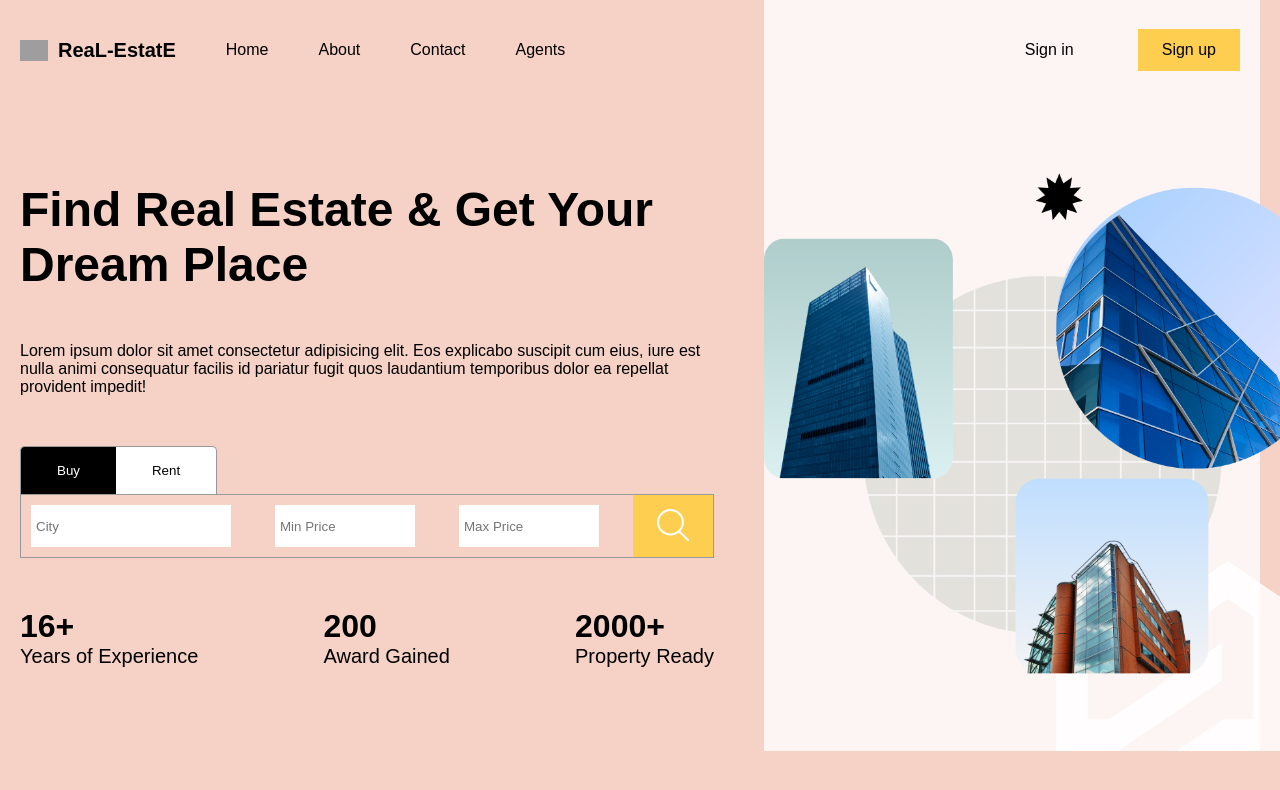
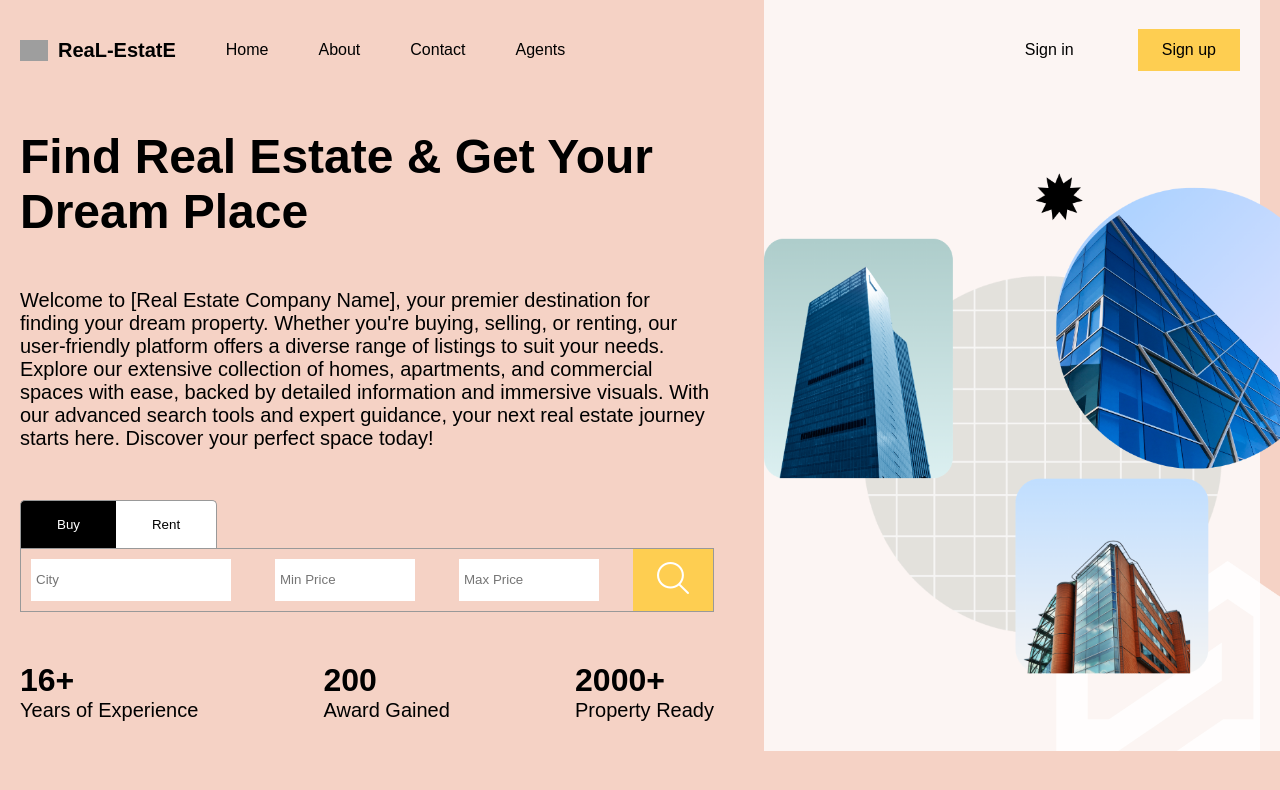
Before and after one commit to tushargautam3112/Real-Estate, a React (Vite) app in the folder Real-Estate/: page / in a window 1280 px wide. Shown: the top 790 px of the page. Built offline with nearby package versions, Linux system fonts and the light colour scheme; grey boxes are pictures that could not be loaded.

Commit message:
Added India Location in Map

```diff
--- a/Real-Estate/src/components/map/Map.jsx
+++ b/Real-Estate/src/components/map/Map.jsx
@@ -17,3 +17,4 @@ export default function Map({items}){
   </MapContainer>
   );
 }
+// New Delhi - 28.6139, 77.2090
--- a/Real-Estate/src/routes/homePage/Home.jsx
+++ b/Real-Estate/src/routes/homePage/Home.jsx
@@ -12,10 +12,7 @@ function home() {
         <div className="wrapper">
           <h1 className="title">Find Real Estate & Get Your Dream Place</h1>
           <p>
-            Lorem ipsum dolor sit amet consectetur adipisicing elit. Eos
-            explicabo suscipit cum eius, iure est nulla animi consequatur
-            facilis id pariatur fugit quos laudantium temporibus dolor ea
-            repellat provident impedit!
+          Welcome to [Real Estate Company Name], your premier destination for finding your dream property. Whether you're buying, selling, or renting, our user-friendly platform offers a diverse range of listings to suit your needs. Explore our extensive collection of homes, apartments, and commercial spaces with ease, backed by detailed information and immersive visuals. With our advanced search tools and expert guidance, your next real estate journey starts here. Discover your perfect space today!
           </p>
           <SearchBar />
           <div className="boxes">
--- a/Real-Estate/src/routes/homePage/Home.scss
+++ b/Real-Estate/src/routes/homePage/Home.scss
@@ -31,6 +31,10 @@
       justify-content: center;
       gap: 50px;
       height: 100%;
+
+      p{
+        font-size: 20px;
+      }
 
       @include lg{
         padding-right: 50px;
```
